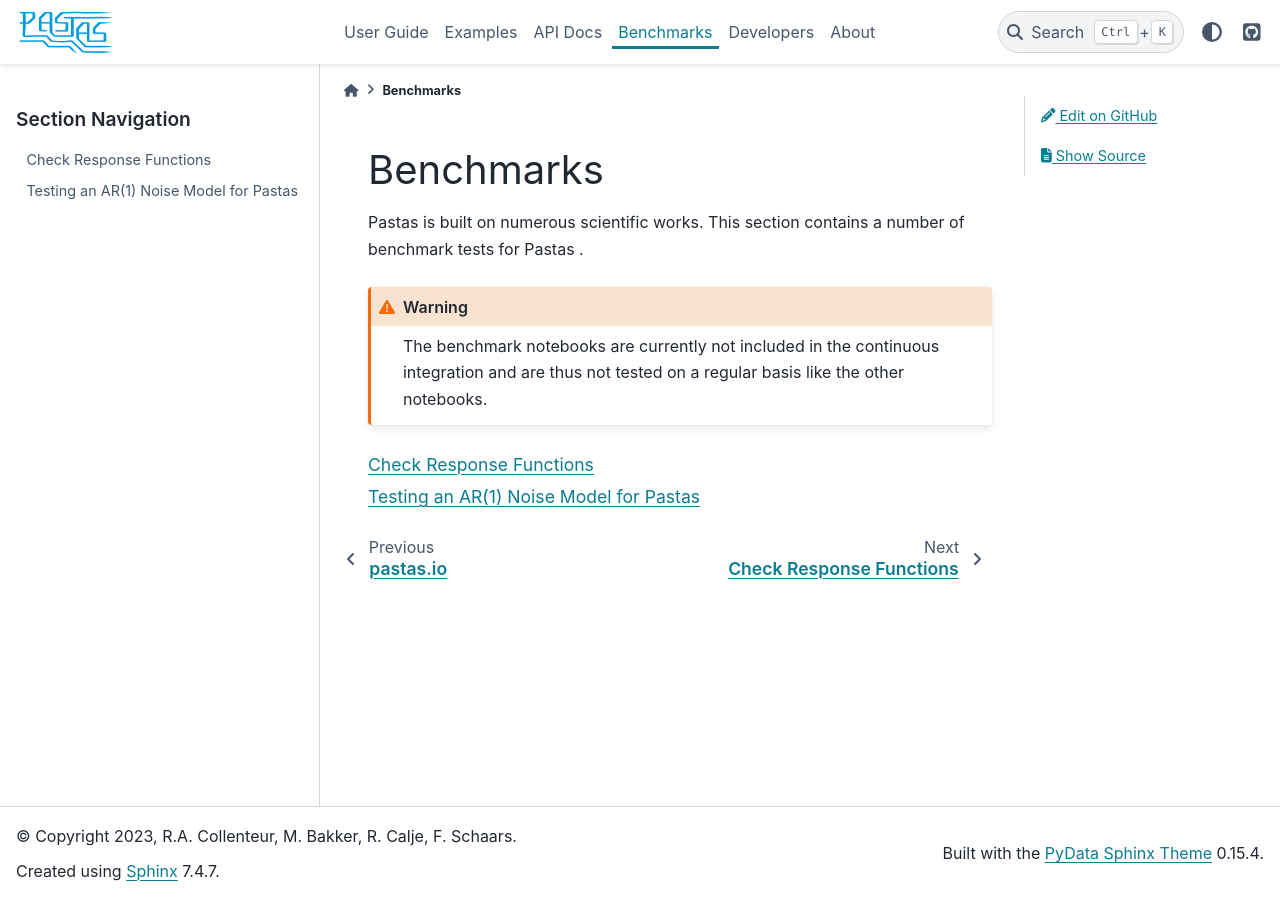
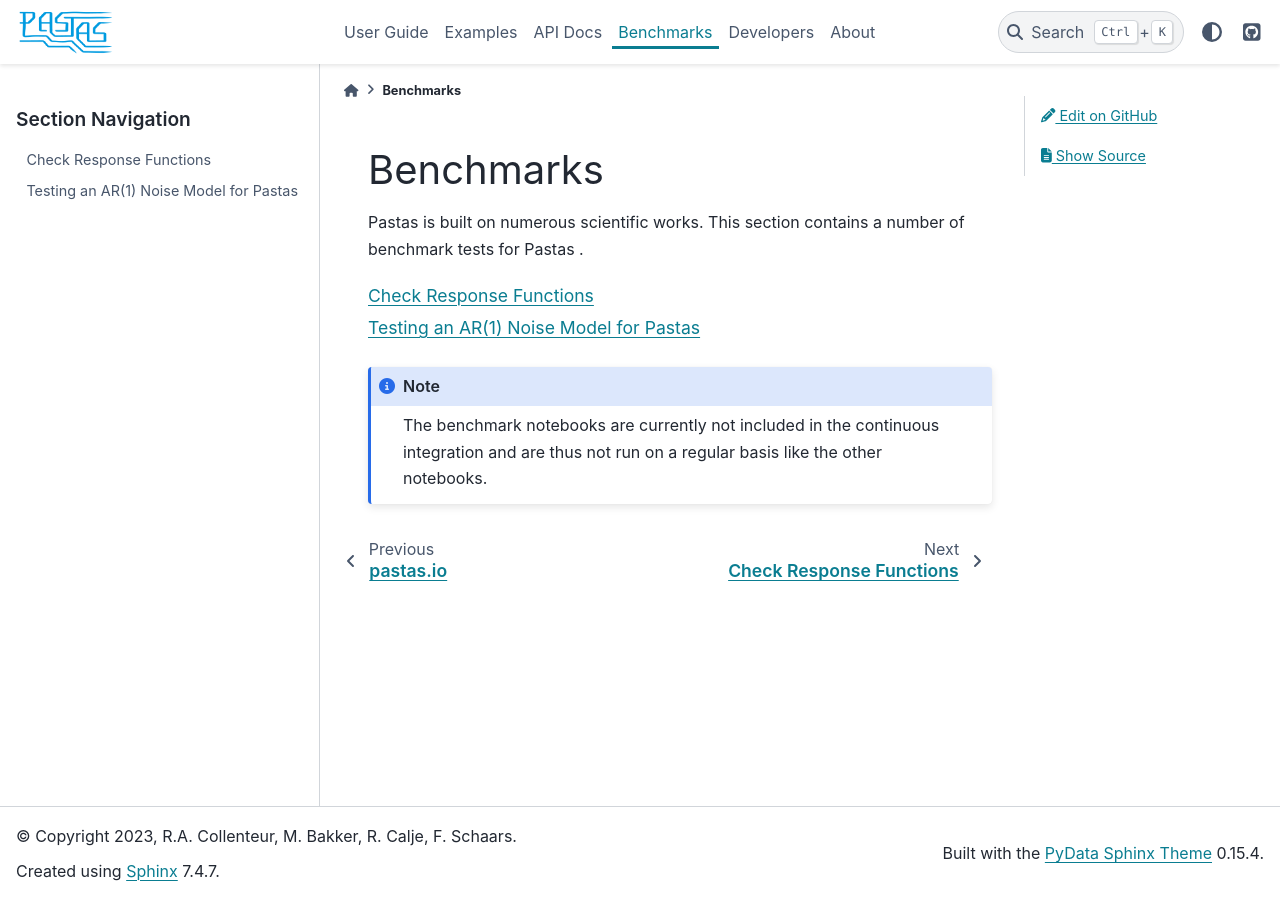
Before and after one commit to pastas/pastas, a Sphinx documentation site: the page built from doc/benchmarks/index.rst, in a window 1280 px wide. Built offline with Sphinx 7.4.7 and the PyData theme 0.15.4, drawn with Linux system fonts in a browser that asks for light colours.

Commit message:
make warning note

```diff
--- a/doc/benchmarks/index.rst
+++ b/doc/benchmarks/index.rst
@@ -2,13 +2,13 @@ Benchmarks
 ==========
 
 Pastas is built on numerous scientific works. This section contains a number of benchmark tests for Pastas .
-
-.. warning::
-    The benchmark notebooks are currently not included in the continuous integration and are thus not
-    tested on a regular basis like the other notebooks.
 
 .. toctree::
     :maxdepth: 1
     :glob:
 
     ./*
+
+.. note::
+    The benchmark notebooks are currently not included in the continuous integration and are thus not
+    run on a regular basis like the other notebooks.
```
